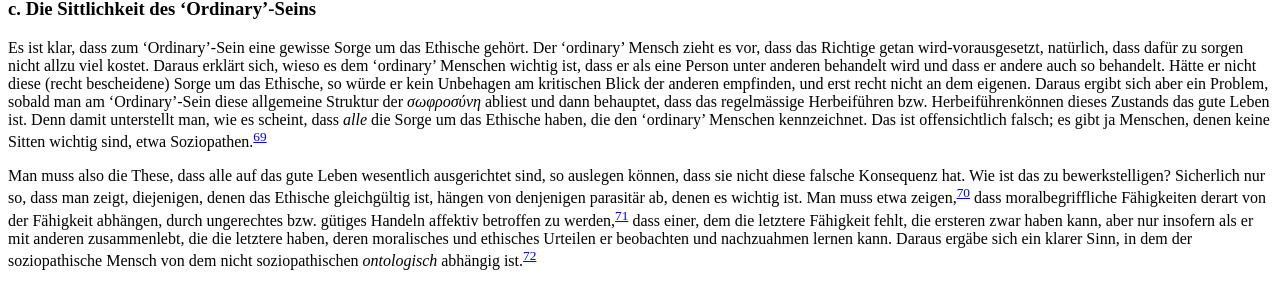
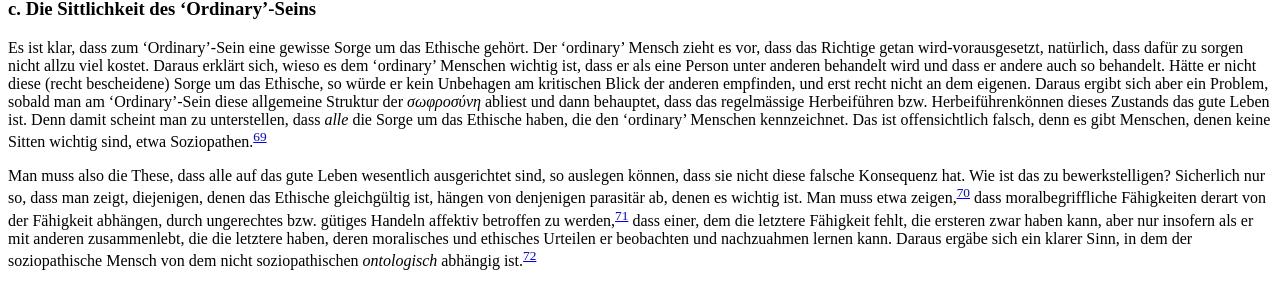
Before and after one commit to klepas/bruins-site, a Jekyll site: the page built from papers/_posts/2013-06-13-The-Struggle-for-the-Ordinary.md, in a window 1280 px wide and 900 px high, scrolled down 11718 px. Shown: the part 167-451 px from the top of the window. Built offline with Jekyll 4.4.1, drawn with Linux system fonts in a browser that asks for light colours; nearby versions of some CDN libraries; some web fonts are replaced.

Commit message:
Updated 2013-06-13-The-Struggle-for-the-Ordinary.md

```diff
--- a/papers/_posts/2013-06-13-The-Struggle-for-the-Ordinary.md
+++ b/papers/_posts/2013-06-13-The-Struggle-for-the-Ordinary.md
@@ -224,7 +224,7 @@
 
 ### c. Die Sittlichkeit des ‘Ordinary’-Seins
 
-Es ist klar, dass zum ‘Ordinary’-Sein eine gewisse Sorge um das Ethische gehört. Der ‘ordinary’ Mensch zieht es vor, dass das Richtige getan wird-vorausgesetzt, natürlich, dass dafür zu sorgen nicht allzu viel kostet. Daraus erklärt sich, wieso es dem ‘ordinary’ Menschen wichtig ist, dass er als eine Person unter anderen behandelt wird und dass er andere auch so behandelt. Hätte er nicht diese (recht bescheidene) Sorge um das Ethische, so würde er kein Unbehagen am kritischen Blick der anderen empfinden, und erst recht nicht an dem eigenen. Daraus ergibt sich aber ein Problem, sobald man am ‘Ordinary’-Sein diese allgemeine Struktur der _σωφροσύνη_ abliest und dann behauptet, dass das regelmässige Herbeiführen bzw. Herbeiführenkönnen dieses Zustands das gute Leben ist. Denn damit unterstellt man, wie es scheint, dass _alle_ die Sorge um das Ethische haben, die den ‘ordinary’ Menschen kennzeichnet. Das ist offensichtlich falsch; es gibt ja Menschen, denen keine Sitten wichtig sind, etwa Soziopathen.[^69]
+Es ist klar, dass zum ‘Ordinary’-Sein eine gewisse Sorge um das Ethische gehört. Der ‘ordinary’ Mensch zieht es vor, dass das Richtige getan wird-vorausgesetzt, natürlich, dass dafür zu sorgen nicht allzu viel kostet. Daraus erklärt sich, wieso es dem ‘ordinary’ Menschen wichtig ist, dass er als eine Person unter anderen behandelt wird und dass er andere auch so behandelt. Hätte er nicht diese (recht bescheidene) Sorge um das Ethische, so würde er kein Unbehagen am kritischen Blick der anderen empfinden, und erst recht nicht an dem eigenen. Daraus ergibt sich aber ein Problem, sobald man am ‘Ordinary’-Sein diese allgemeine Struktur der _σωφροσύνη_ abliest und dann behauptet, dass das regelmässige Herbeiführen bzw. Herbeiführenkönnen dieses Zustands das gute Leben ist. Denn damit scheint man zu unterstellen, dass _alle_ die Sorge um das Ethische haben, die den ‘ordinary’ Menschen kennzeichnet. Das ist offensichtlich falsch, denn es gibt Menschen, denen keine Sitten wichtig sind, etwa Soziopathen.[^69]
 
 Man muss also die These, dass alle auf das gute Leben wesentlich ausgerichtet sind, so auslegen können, dass sie nicht diese falsche Konsequenz hat. Wie ist das zu bewerkstelligen? Sicherlich nur so, dass man zeigt, diejenigen, denen das Ethische gleichgültig ist, hängen von denjenigen parasitär ab, denen es wichtig ist. Man muss etwa zeigen,[^70] dass moralbegriffliche Fähigkeiten derart von der Fähigkeit abhängen, durch ungerechtes bzw. gütiges Handeln affektiv betroffen zu werden,[^71] dass einer, dem die letztere Fähigkeit fehlt, die ersteren zwar haben kann, aber nur insofern als er mit anderen zusammenlebt, die die letztere haben, deren moralisches und ethisches Urteilen er beobachten und nachzuahmen lernen kann. Daraus ergäbe sich ein klarer Sinn, in dem der soziopathische Mensch von dem nicht soziopathischen _ontologisch_ abhängig ist.[^72]
 
```
